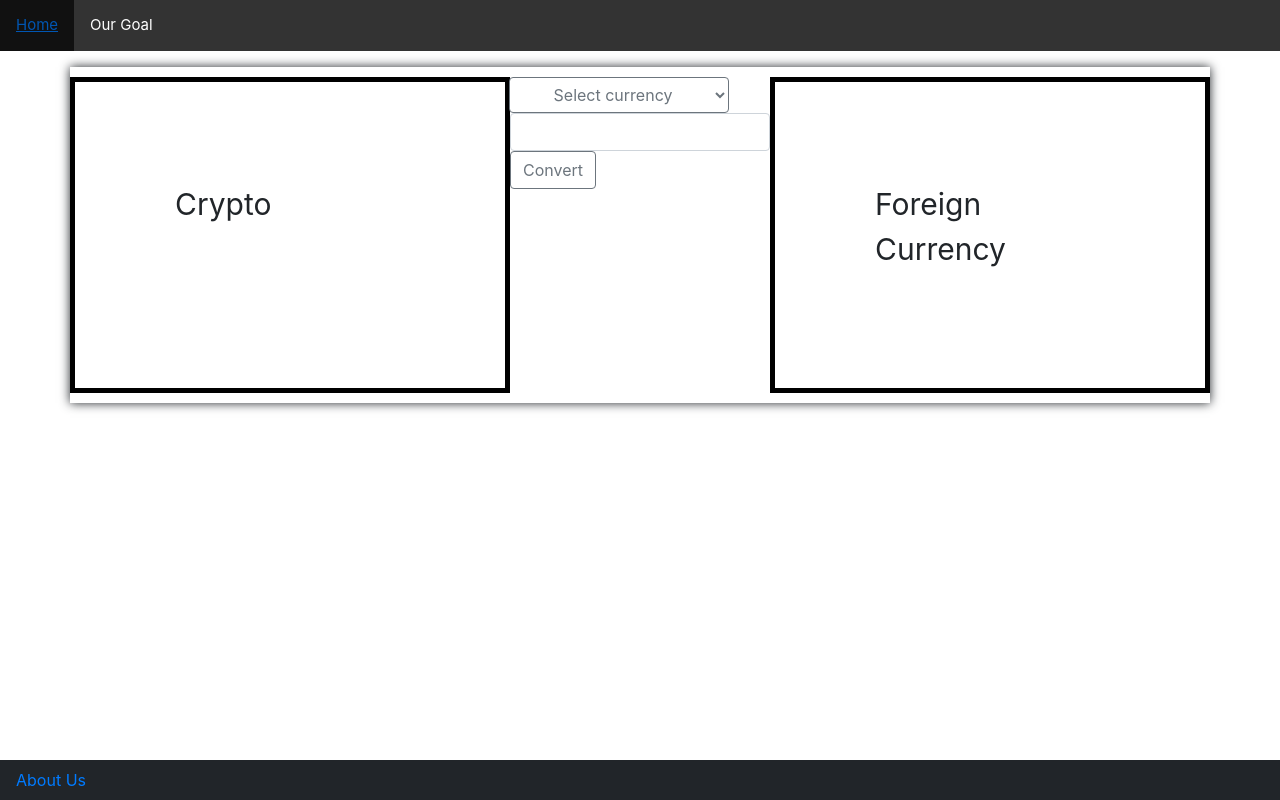
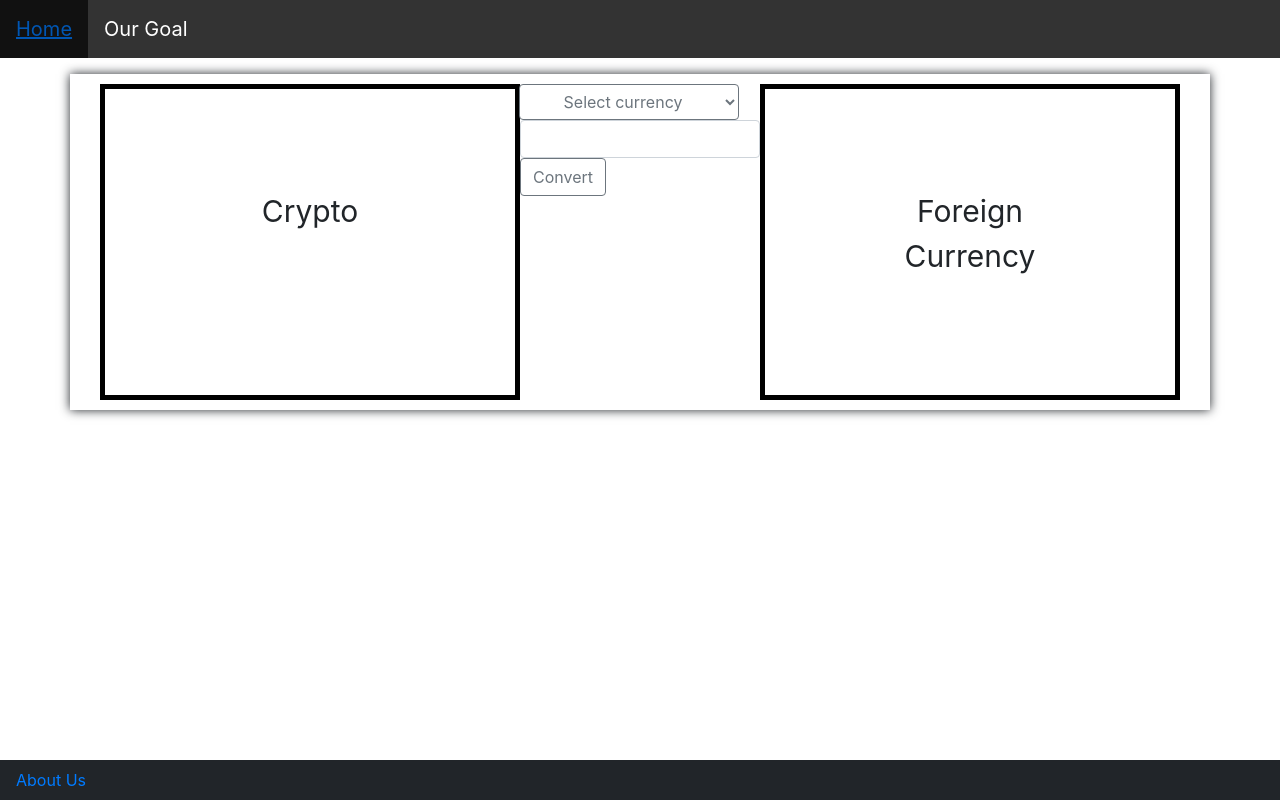
Before and after one commit to jarora16/Project1-Travel-app, a plain HTML site: page index.html in a window 1280 px wide. Drawn offline with nearby package versions, Linux system fonts and the light colour scheme.

Commit message:
minute fixed without a background color

```diff
--- a/css/style.css
+++ b/css/style.css
@@ -2,11 +2,6 @@ body {
   background-color: white;
   /* background-image: url(https://static8.depositphotos.com/1384048/851/v/450/depositphotos_8518456-stock-illustration-background-currency-gold.jpg); */
   background-repeat: repeat;
-}
-
-.nav-bar {
-  font-size: 30px;
-  color: blue;
 }
 
 div.container3 {
@@ -50,6 +45,7 @@ li a {
 
 .box {
   text-align: center;
+  width: 100%;
 }
 
 h1 {
@@ -74,6 +70,7 @@ li {
 }
 
 li a {
+  font-size: 20px;
   display: block;
   color: white;
   text-align: center;
@@ -84,20 +81,20 @@ li a {
 #crypto {
   border: 5px solid black;
   padding: 100px;
+  margin-left: 30px;
+  text-align: center;
 }
 
 #foreign {
   border: 5px solid black;
   padding: 100px;
+  margin-right: 30px;
+  text-align: center;
 }
 
 /* Change the link color to #111 (black) on hover */
 li a:hover {
   background-color: #111;
-}
-
-.box {
-  width: 100%;
 }
 
 #search {
```
